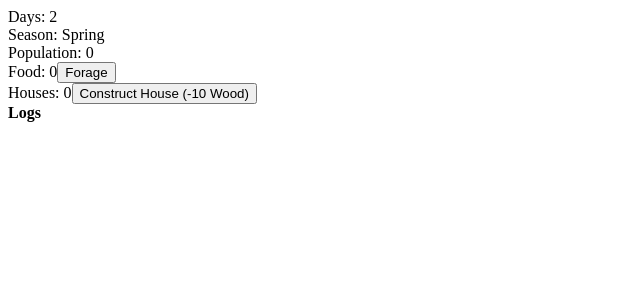
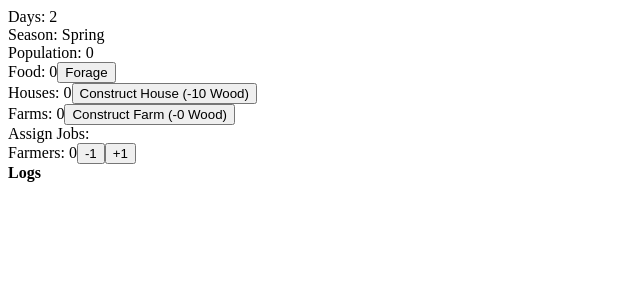
Before and after one commit to nicholas-crawford/thykingdomcome, a React (Vite) app: page / in a window 1280 px wide. Shown: the top 300 px of the page, without its empty margins (0-640 px from the left). Built offline with nearby package versions, Linux system fonts and the light colour scheme.

Commit message:
Started jobs and refactored updates code.

```diff
--- a/src/App.tsx
+++ b/src/App.tsx
@@ -12,17 +12,26 @@ interface Probabilities {
   [key: string]: number;
 }
 
+interface Jobs {
+  farmers: number;
+  lumberjacks: number;
+  soldiers: number;
+}
+
 interface Game {
   wood: number;
   houses: number;
   housePricing: number;
   people: number;
   food: number;
+  farms: number;
+  farmPricing: number;
   seeds: number;
   days: number;
   updates: Update[];
   season: string;
   unlockedMechanics: string[];
+  jobs: Jobs;
 }
 
 const getAddFoodMessage = (foodAmount: number, seedAmount: number) => {
@@ -37,22 +46,23 @@ const getAddFoodMessage = (foodAmount: number, seedAmount: number) => {
   }
 };
 
-const addUpdate = (message: string, previousUpdates: Update[]) => {
+const addUpdate = (message: string, previousGameState: Game) => {
   const newUpdate = { id: uuidv4(), message: message };
-  const newAllUpdates = [newUpdate, ...previousUpdates];
-  return newAllUpdates.slice(0, 10);
+  const newAllUpdates = [newUpdate, ...previousGameState.updates];
+  const slicedUpdates = newAllUpdates.slice(0, 10);
+  return { ...previousGameState, updates: slicedUpdates };
 };
 
 const addSeasonUpdate = (
   oldSeason: string,
   newSeason: string,
-  previousUpdates: Update[],
+  previousGameState: Game,
 ) => {
   if (oldSeason === newSeason) {
-    return previousUpdates;
+    return previousGameState;
   }
   const message = `It's now ${newSeason}`;
-  return addUpdate(message, previousUpdates);
+  return addUpdate(message, previousGameState);
 };
 
 const getSeason = (day: number) => {
@@ -97,12 +107,66 @@ export default function App() {
     housePricing: 10,
     people: 0,
     food: 0,
+    farms: 0,
+    farmPricing: 0,
     seeds: 0,
     days: 0,
     updates: [],
     season: "Spring",
     unlockedMechanics: [],
+    jobs: {
+      farmers: 0,
+      lumberjacks: 0,
+      soldiers: 0,
+    },
   });
+
+  const assignJobs = (title: keyof Jobs, amount: number) => {
+    setGame((previousGameState) => {
+      const totalJobs =
+        previousGameState.jobs.farmers + previousGameState.jobs.lumberjacks;
+
+      if (amount > 0 && totalJobs >= previousGameState.people) {
+        return addUpdate(
+          `You require more people to add a ${title}`,
+          previousGameState,
+        );
+      }
+      if (title === "farmers") {
+        const newFarmerCount = previousGameState.jobs.farmers + amount;
+        if (previousGameState.farms < newFarmerCount) {
+          return addUpdate(
+            "You require more farms to add a farmer",
+            previousGameState,
+          );
+        }
+
+        if (newFarmerCount < 0) {
+          return addUpdate(
+            "There are no farmers left to unassign",
+            previousGameState,
+          );
+        }
+        return {
+          ...previousGameState,
+          jobs: { ...previousGameState.jobs, farmers: newFarmerCount },
+        };
+      }
+
+      if (title === "lumberjacks") {
+        const newLumberjackCount = previousGameState.jobs.lumberjacks + amount;
+        if (newLumberjackCount < 0) return previousGameState;
+        return {
+          ...previousGameState,
+          jobs: { ...previousGameState.jobs, lumberjacks: newLumberjackCount },
+        };
+      }
+      if (title === "soldiers") {
+        return previousGameState;
+      }
+      return previousGameState;
+    });
+  };
 
   //Todo: Move probability to utility file
   //Todo: Create probability objects to swap in and out
@@ -132,32 +196,28 @@ export default function App() {
       const foodAmount = randomWithProbability(probs);
       const newGameFood = previousGameState.food + foodAmount;
       const newUpdateMessage = getAddFoodMessage(foodAmount, seedAmount);
-      const newUpdates = addUpdate(newUpdateMessage, previousGameState.updates);
+      const newGameState = addUpdate(newUpdateMessage, previousGameState);
 
       if (
-        previousGameState.food >= 10 &&
-        !previousGameState.unlockedMechanics.includes(
-          mechanicsNames.woodUnlocked,
-        )
+        newGameState.food >= 10 &&
+        !newGameState.unlockedMechanics.includes(mechanicsNames.woodUnlocked)
       ) {
         const newGameMechanics = [
-          ...previousGameState.unlockedMechanics,
+          ...newGameState.unlockedMechanics,
           mechanicsNames.woodUnlocked,
         ];
         return {
-          ...previousGameState,
+          ...newGameState,
           unlockedMechanics: newGameMechanics,
           food: newGameFood,
           seeds: newGameSeeds,
-          updates: newUpdates,
         };
       }
 
       return {
-        ...previousGameState,
+        ...newGameState,
         food: newGameFood,
         seeds: newGameSeeds,
-        updates: newUpdates,
       };
     });
   };
@@ -165,29 +225,20 @@ export default function App() {
   const addWood = () => {
     setGame((previousGameState) => {
       if (previousGameState.food < 10) {
-        const newUpdates = addUpdate(
+        return addUpdate(
           `You don't have enough food to complete this action`,
-          previousGameState.updates,
+          previousGameState,
         );
-
-        return {
-          ...previousGameState,
-          updates: newUpdates,
-        };
       }
 
       const newGameWood = previousGameState.wood + 1;
       const newGameFood = previousGameState.food - 10;
-      const newUpdates = addUpdate(
-        `You gathered 1 wood`,
-        previousGameState.updates,
-      );
+      const gameState = addUpdate(`You gathered 1 wood`, previousGameState);
 
       return {
-        ...previousGameState,
+        ...gameState,
         wood: newGameWood,
         food: newGameFood,
-        updates: newUpdates,
       };
     });
   };
@@ -195,17 +246,33 @@ export default function App() {
   const constructHouse = () => {
     setGame((prevGameState) => {
       if (prevGameState.wood < prevGameState.housePricing) {
-        const newUpdates = addUpdate(
+        return addUpdate(
           "You require more wood to build a house",
-          prevGameState.updates,
+          prevGameState,
         );
-        return { ...prevGameState, updates: newUpdates };
       }
       return {
         ...prevGameState,
         wood: prevGameState.wood - prevGameState.housePricing,
         housePricing: prevGameState.housePricing + 4,
         houses: prevGameState.houses + 1,
+      };
+    });
+  };
+
+  const constructFarm = () => {
+    setGame((prevGameState) => {
+      if (prevGameState.wood < prevGameState.farmPricing) {
+        return addUpdate(
+          "You require more wood to build a farm",
+          prevGameState,
+        );
+      }
+      return {
+        ...prevGameState,
+        wood: prevGameState.wood - prevGameState.farmPricing,
+        // housePricing: prevGameState.housePricing + 4,
+        farms: prevGameState.farms + 1,
       };
     });
   };
@@ -219,38 +286,51 @@ export default function App() {
       setGame((prevGameState) => {
         const newSeconds = prevGameState.days + 1;
         const newSeason = getSeason(newSeconds);
-        const newSeasonUpdate = addSeasonUpdate(
+        const seasonGameState = addSeasonUpdate(
           prevGameState.season,
           newSeason,
-          prevGameState.updates,
+          prevGameState,
         );
 
         let newFood = populationEatsFood(
-          prevGameState.food,
-          prevGameState.people,
+          seasonGameState.food,
+          seasonGameState.people,
         );
 
+        const assignedFarms = Math.min(
+          seasonGameState.jobs.farmers,
+          seasonGameState.farms,
+        );
+
+        newFood = newFood + assignedFarms * 4;
+
         let newPopulation;
+        const newJobs = seasonGameState.jobs;
 
-        if (newFood <= 0 && prevGameState.people > 0) {
+        if (newFood <= 0 && seasonGameState.people > 0) {
           newFood = 0;
-          newPopulation = prevGameState.people - 1;
+          newPopulation = seasonGameState.people - 1;
+          if (seasonGameState.jobs.farmers > 0) {
+            newJobs.farmers = newJobs.farmers - 1;
+          } else if (seasonGameState.jobs.lumberjacks > 0) {
+            newJobs.farmers = newJobs.lumberjacks - 1;
+          }
         } else {
           const shouldIncreasePopulation =
-            prevGameState.houses * 2 > prevGameState.people;
+            seasonGameState.houses * 2 > seasonGameState.people;
 
           newPopulation = shouldIncreasePopulation
-            ? prevGameState.people + 1
-            : prevGameState.people;
+            ? seasonGameState.people + 1
+            : seasonGameState.people;
         }
 
         return {
-          ...prevGameState,
+          ...seasonGameState,
           days: newSeconds,
           season: newSeason,
-          updates: newSeasonUpdate,
           people: newPopulation,
           food: newFood,
+          jobs: newJobs,
         };
       });
     }, 2000);
@@ -279,6 +359,23 @@ export default function App() {
           Construct House (-{game.housePricing} Wood)
         </button>
       </div>
+      <div>
+        Farms: {game.farms}
+        <button onClick={constructFarm}>
+          Construct Farm (-{game.farmPricing} Wood)
+        </button>
+      </div>
+      <div>
+        Assign Jobs:
+        <div>
+          <span>Farmers: {game.jobs.farmers}</span>
+          <button onClick={() => assignJobs("farmers", -1)}>-1</button>
+          <button onClick={() => assignJobs("farmers", 1)}>+1</button>
+          {/*<span>Lumberjacks: {game.jobs.lumberjacks}</span>*/}
+          {/*<button onClick={() => assignJobs("lumberjacks", -1)}>-1</button>*/}
+          {/*<button onClick={() => assignJobs("lumberjacks", 1)}>+1</button>*/}
+        </div>
+      </div>
       <div className="Logs">
         <span className="Logs--Heading">Logs</span>
         {game.updates.map((update) => (
```
